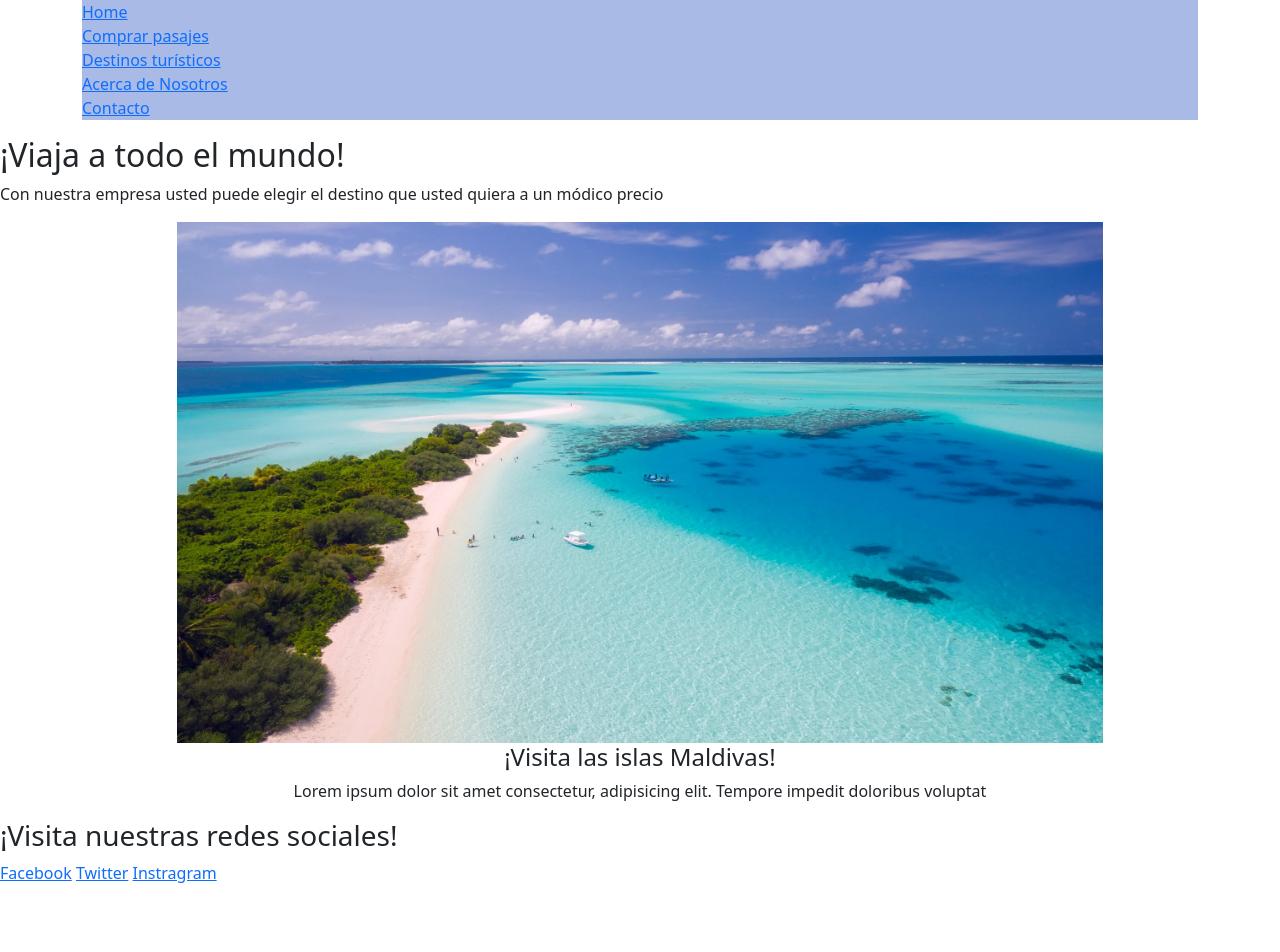
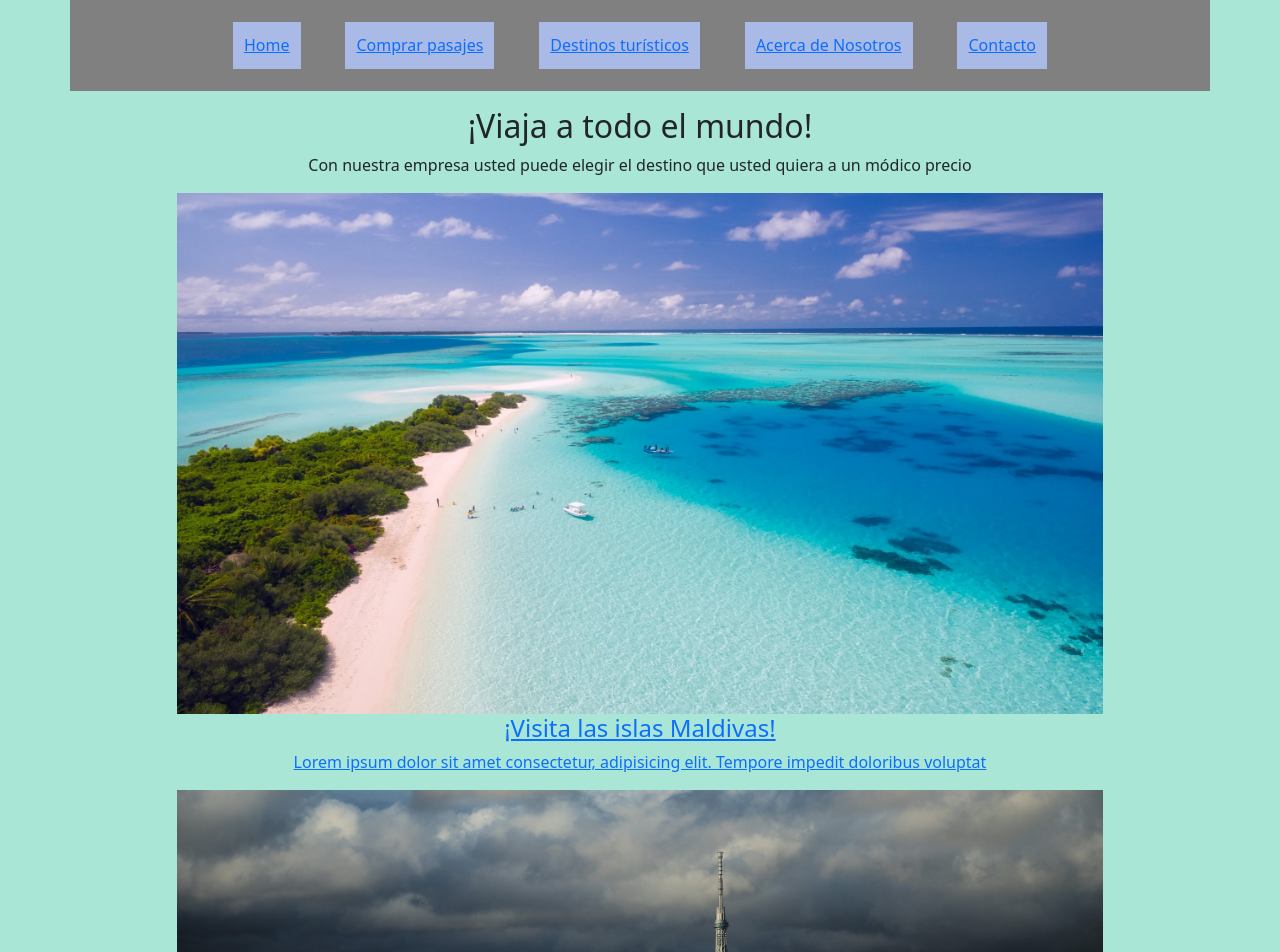
Before and after one commit to NachoDat/Securezone, a plain HTML site: page Index.html in a window 1280 px wide. Shown: the top 952 px of the page. Before the commit the page ends 885 px from the top, so only its background shows below. Drawn offline with nearby package versions, Linux system fonts and the light colour scheme.

Commit message:
Versión 2 	modified:   Index.html 	modified:   images/Style.css 	new file:   images/Tokyo.jpg

```diff
--- a/Index.html
+++ b/Index.html
@@ -26,27 +26,47 @@
     </header>
 
     <main id="IndexMain">
-        <h2 id="IndexMainTitle">¡Viaja a todo el mundo!</h2>
+        <h2 id="IndexMainTitle" class="text-center">¡Viaja a todo el mundo!</h2>
 
         <div>
-            <p class="textCenter">
+            <p class="textCenter text-center">
                Con nuestra empresa usted puede elegir el destino que usted quiera a un módico precio
             </p>
         </div>
+       <div id="cardBox" class="backgroundColor">
+            <div class="container container-lg">
+                <a href="">
+                    <div class="row ">
+                        <div class="col-1 col-lg-1"></div>
+                        <img class="col-10 col-lg-10 backgroundColor" id="imageCardMargin" src="images/MaldivasG.jpg" alt="">
+                    </div>
+                    <div class="row">
+                        <div class="col-1 col-lg-1"></div>
+                        <h4 class="col-10 col-lg-10 text-center backgroundColor"> ¡Visita las islas Maldivas! </h4>
+                    </div>
+                    <div class="row text-center text-wrap backgroundColor">
+                        <p class="cardText backgroundColor">Lorem ipsum dolor sit amet consectetur, adipisicing elit. Tempore impedit doloribus voluptat</p>
+                    </div>
+                </a>
+            </div>
+        </div>
+
+        <div id="cardBox2" class="backgroundColor">
             <div class="container">
+                <a href="">
                     <div class="row">
                         <div class="col-1"></div>
-                <img class="col-10" src="images/MaldivasG.jpg" alt="">
+                        <img class="col-10 backgroundColor" id="imageCardMargin" src="images/Tokyo.jpg" alt="">
                     </div>
                     <div class="row">
                         <div class="col-1"></div>
-                <h4 class="col-10 text-center"> ¡Visita las islas Maldivas! </h4>
+                        <h4 class="col-10 text-center backgroundColor"> La gran ciudad de Tokyo </h4>
                     </div>
-            <div class="row text-center">
-                <p class="cardText">Lorem ipsum dolor sit amet consectetur, adipisicing elit. Tempore impedit doloribus voluptat</p>
+                    <div class="row text-center text-wrap backgroundColor">
+                        <p class="cardText backgroundColor">Lorem ipsum dolor sit amet consectetur, adipisicing elit. Tempore impedit doloribus voluptat</p>
                     </div>
+                </a>
        </div>
-       <div></div>
        <div></div>
        <div></div>
 
--- a/images/Style.css
+++ b/images/Style.css
@@ -19,7 +19,7 @@ li{
 }
 #IndexBody{
 
-
+    background-color: #AAE6D6;
     width: 100%;
 }
 
@@ -62,7 +62,73 @@ li{
     #IndexMain{
         height: 800px;
     }
+
+    #cardBox{
+      background-color: gray;
+    }
+    #imageCardMargin{
+        margin-top:10px ;
+        border-radius: 15px;
+    }
+    #cardBox:hover {
+        background-color: rgb(170, 186, 230);
+    }
+    #cardBox2:hover{
+        background-color: rgb(170, 186, 230);
+    }
+
+    #cardBox2{
+        background-color: gray;
+        position: relative;
+        top: 50px;
+    }
+    .Footer{
+        background-color: black;
+    }
+    .FooterTitle{
+        color: white;
+    }
 }
+
+@media only screen and (min-width:992px){
+    #Navegator{
+
+
+    }
+    #NavList{
+        display: flex;
+        flex-direction:row ;
+        justify-content: center;
+        align-items: center;
+        background-color: gray;
+
+    }
+
+    .NavegatorList{
+        padding: 1%;
+        text-align: center;
+        margin: 2%;
+
+        }
+        .NavegatorList:hover{
+            width: 20%;
+        }
+
+        .Footer{
+
+            background-color: black;
+            height: 100px;
+        }
+        .FooterTitle{
+
+            color: white;
+        }
+        .FooterAncor{
+            background-color:rgb(170, 186, 230) ;
+            border-radius: 10px;
+            padding: 1%;
+        }
+    }
 
 
 
```
Also changed, not shown: images/Tokyo.jpg (added). Lines whose indentation alone changed are shown as unchanged.
